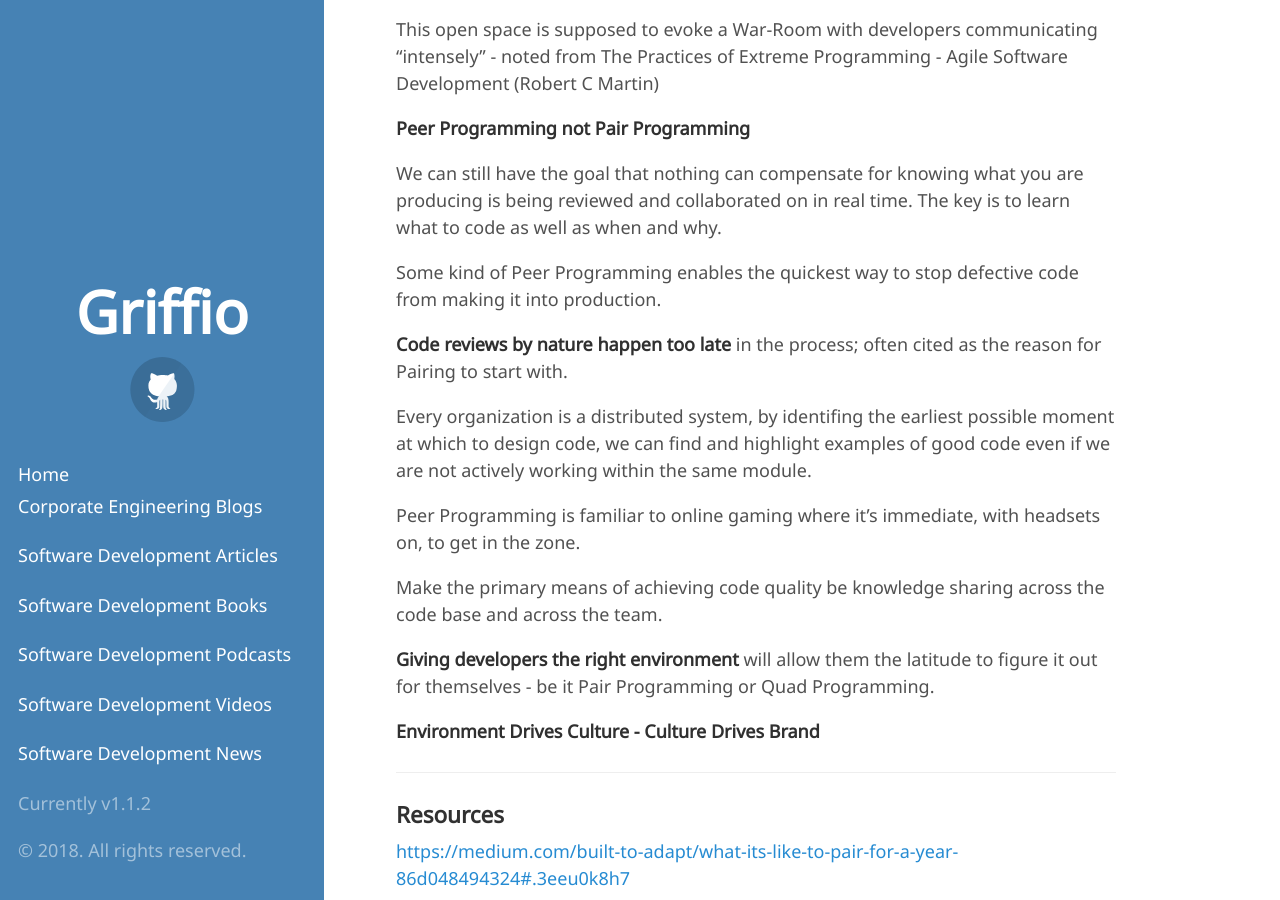
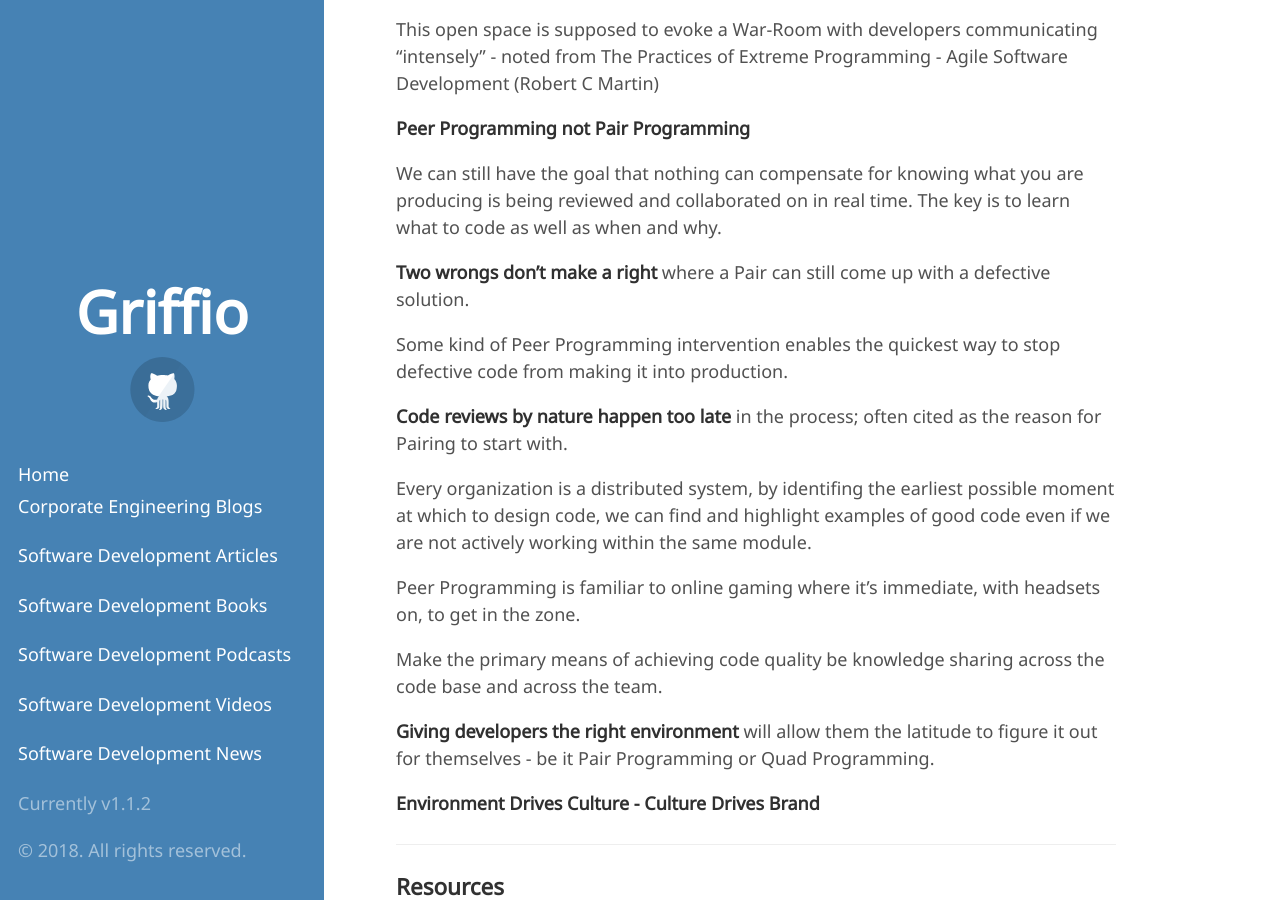
Before and after one commit to griffio/griffio.github.io, a Jekyll site: the page built from _posts/2016-10-18-Six-Degrees-Of-Pair-Programming.md, in a window 1280 px wide and 900 px high, scrolled down 1669 px. Built offline with Jekyll 4.4.1, drawn with Linux system fonts in a browser that asks for light colours; some web fonts are replaced.

Commit message:
Update 2016-10-18-Six-Degrees-Of-Pair-Programming.md

```diff
--- a/_posts/2016-10-18-Six-Degrees-Of-Pair-Programming.md
+++ b/_posts/2016-10-18-Six-Degrees-Of-Pair-Programming.md
@@ -52,7 +52,9 @@ noted from The Practices of Extreme Programming - Agile Software Development (Ro
 
 We can still have the goal that nothing can compensate for knowing what you are producing is being reviewed and collaborated on in real time. The key is to learn what to code as well as when and why.
 
-Some kind of Peer Programming enables the quickest way to stop defective code from making it into production.
+**Two wrongs don't make a right** where a Pair can still come up with a defective solution.
+
+Some kind of Peer Programming intervention enables the quickest way to stop defective code from making it into production.
 
 **Code reviews by nature happen too late** in the process; often cited as the reason for Pairing to start with.
 
```
